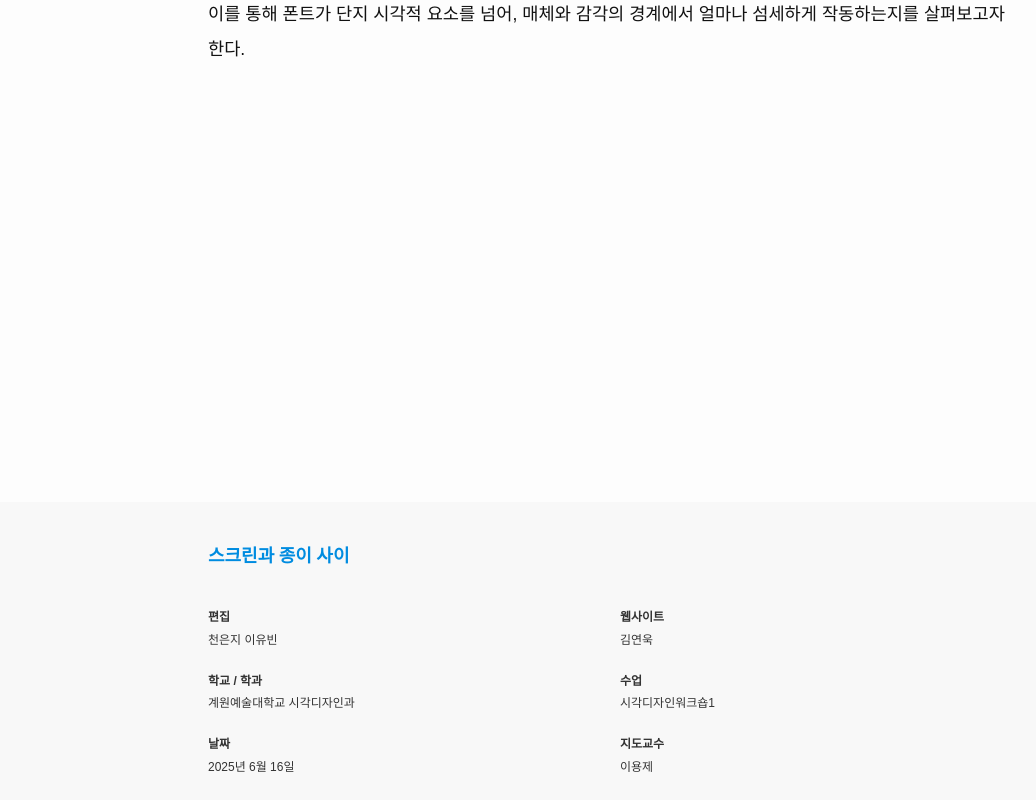
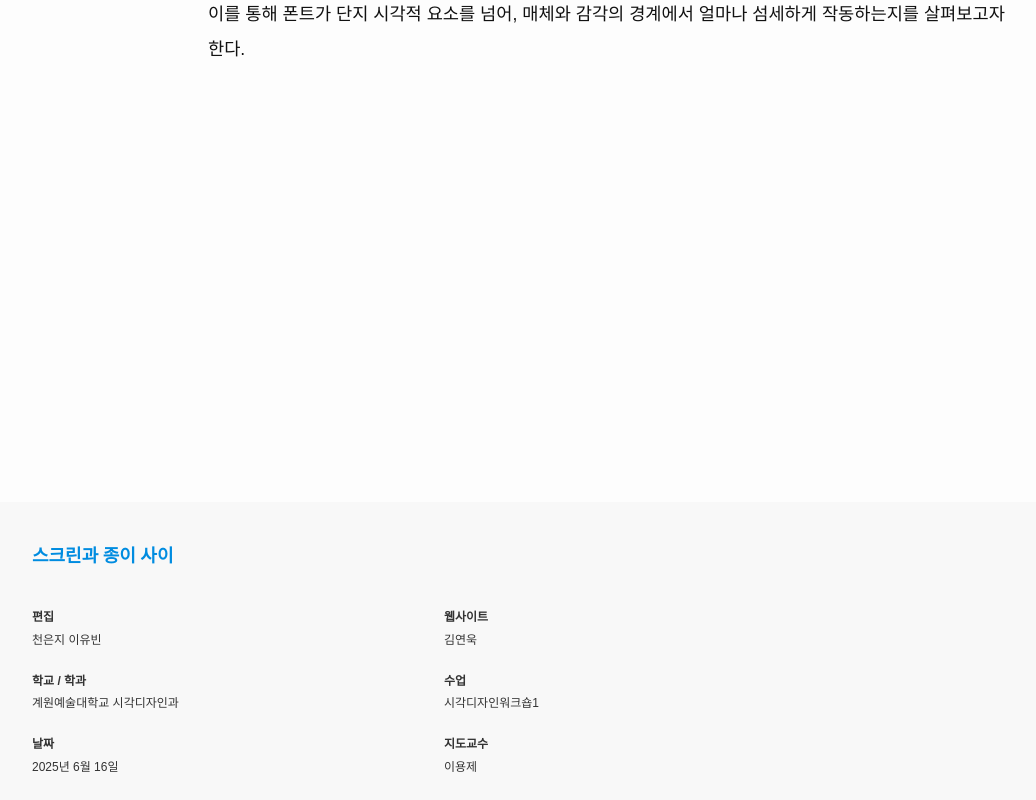
Before and after one commit to aesthness/workshop_home, a plain HTML site: page index.html in a window 1280 px wide. Shown: the part 1276-2076 px from the top of the page, without its empty margins (32-1068 px from the left). Drawn offline with Linux system fonts and the light colour scheme; a web font is replaced by a local one.

Commit message:
Update index.html

```diff
--- a/index.html
+++ b/index.html
@@ -243,7 +243,8 @@
 
     .footer-container {
       max-width: 800px;
-      margin: auto;
+      margin-left: 40px;      /* 왼쪽 정렬 */
+      margin-right: auto;
       display: grid;
       grid-template-columns: repeat(2, 1fr); /* 2열 */
       gap: 2em;
```
